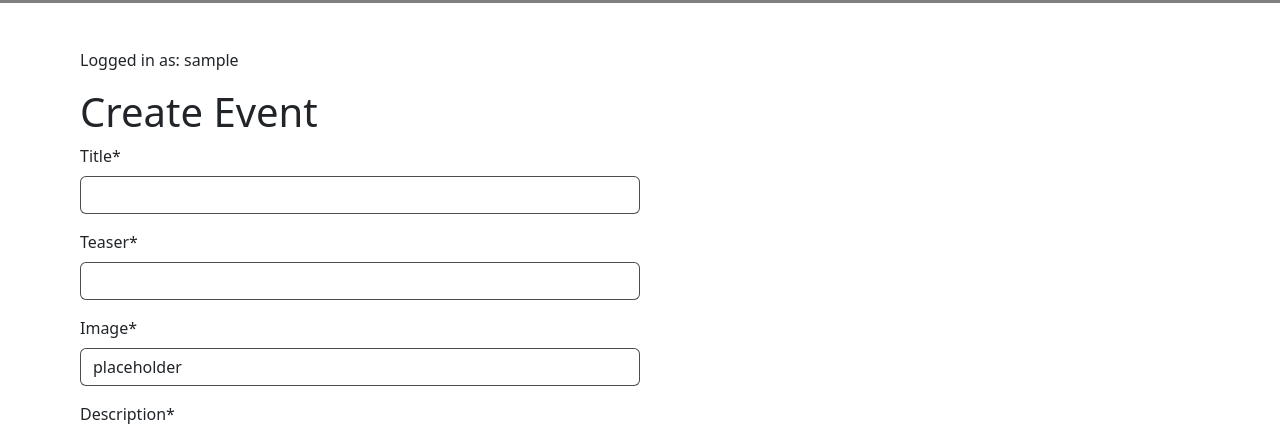
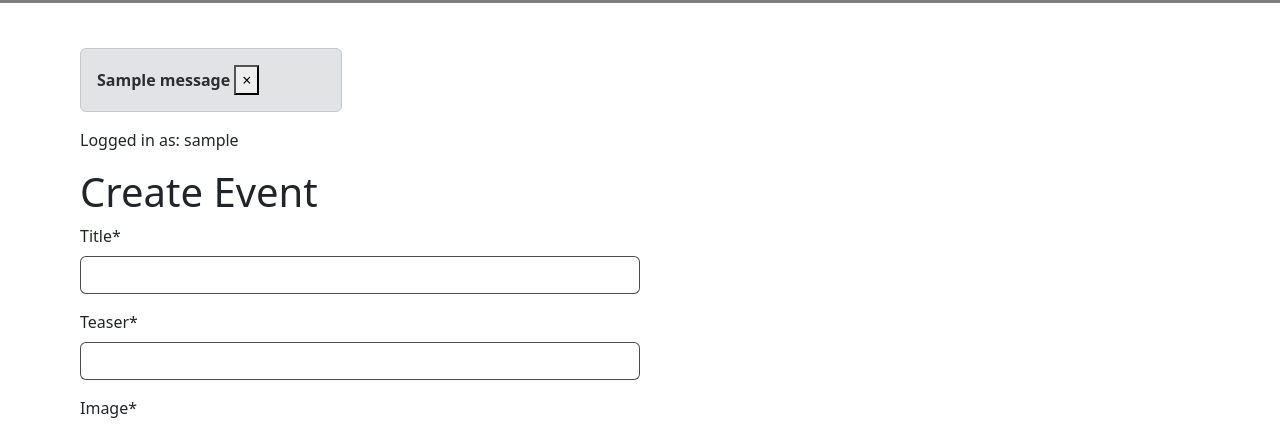
Before and after one commit to doctypeKieran/ci-capstone-project, a Django app: page /events/create-event/ in a window 1280 px wide. Shown: the part 96-520 px from the top of the page. Run offline with Django 4.2, Linux system fonts and the light colour scheme; a user stored in the database is signed in; tables that the repository leaves empty hold one stand-in row (values such as "Sample post"); one stand-in notice (Sample message) is shown; some libraries are stand-ins or nearby versions.

Commit message:
Put django message alerts in base template to display across all pages

```diff
--- a/templates/base.html
+++ b/templates/base.html
@@ -69,8 +69,25 @@
     </nav>
 
 
+
+
     <!-- Main content -->
     <main id="main-content" class="container-fluid">
+        <!-- Django messages -->
+        {% if messages %}
+        <div class="row">
+            {% for message in messages %}
+            <div class="col col-lg-3">
+                <div class="alert alert-secondary alert-dismissible fade show" role="alert">
+                    <strong>{{ message|safe }}</strong>
+                    <button type="button" class="close" data-dismiss="alert" aria-label="Close">
+                        <span aria-hidden="true">&times;</span>
+                    </button>
+                </div>
+            </div>
+            {% endfor %}
+        </div>
+        {% endif %}
         {% if user.is_authenticated %}
         <div class="row">
             <p class="logged-in-user">Logged in as: {{ user }}</p>
@@ -82,8 +99,11 @@
     </main>
 
     <!-- Bootstrap JS -->
-    <script src="https://cdn.jsdelivr.net/npm/bootstrap@5.3.2/dist/js/bootstrap.bundle.min.js"
-        integrity="sha384-C6RzsynM9kWDrMNeT87bh95OGNyZPhcTNXj1NW7RuBCsyN/o0jlpcV8Qyq46cDfL"
+    <script src="https://cdn.jsdelivr.net/npm/@popperjs/core@2.9.2/dist/umd/popper.min.js"
+        integrity="sha384-IQsoLXl5PILFhosVNubq5LC7Qb9DXgDA9i+tQ8Zj3iwWAwPtgFTxbJ8NT4GN1R8p"
+        crossorigin="anonymous"></script>
+    <script src="https://cdn.jsdelivr.net/npm/bootstrap@5.0.2/dist/js/bootstrap.min.js"
+        integrity="sha384-cVKIPhGWiC2Al4u+LWgxfKTRIcfu0JTxR+EQDz/bgldoEyl4H0zUF0QKbrJ0EcQF"
         crossorigin="anonymous"></script>
 </body>
 
```
